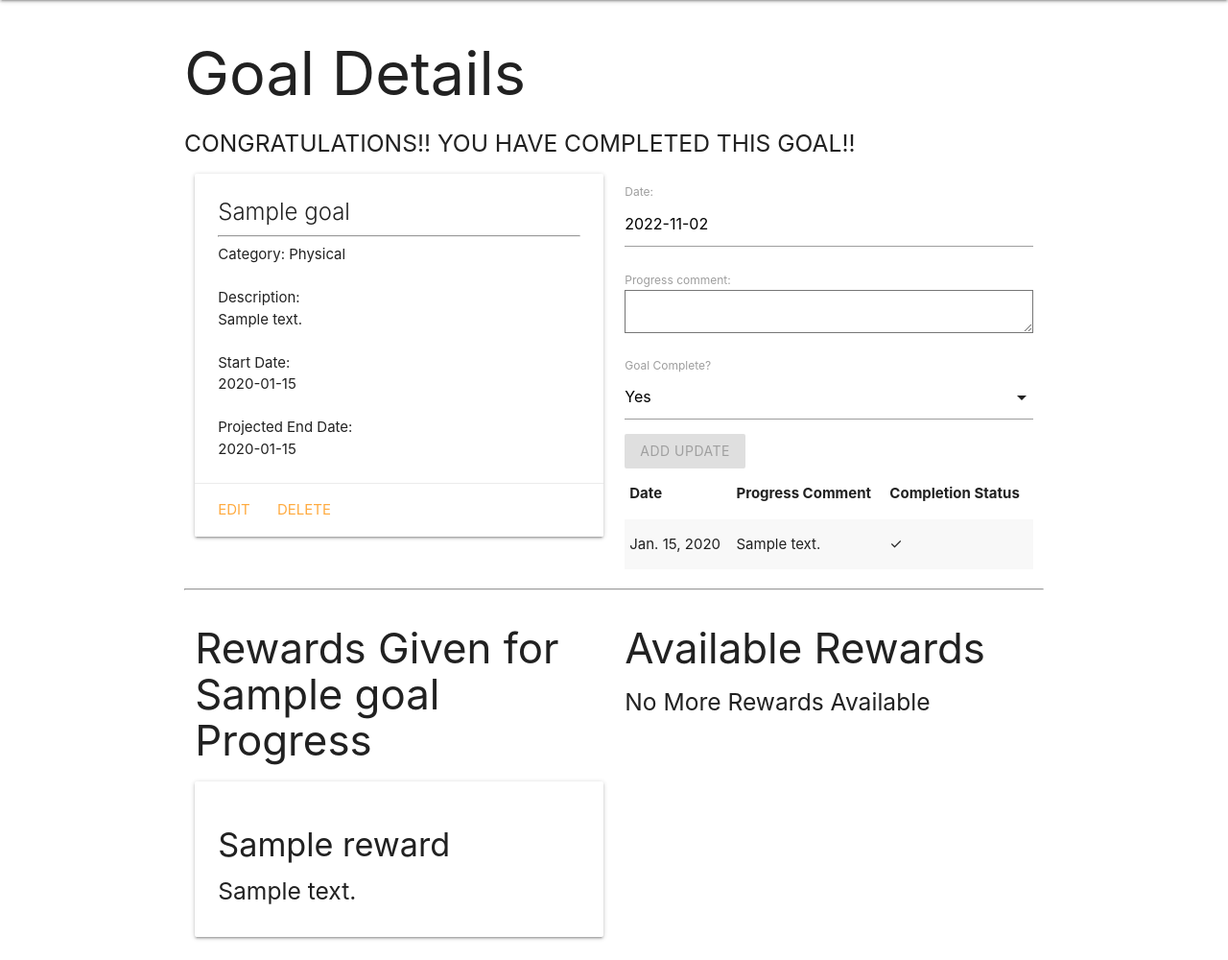
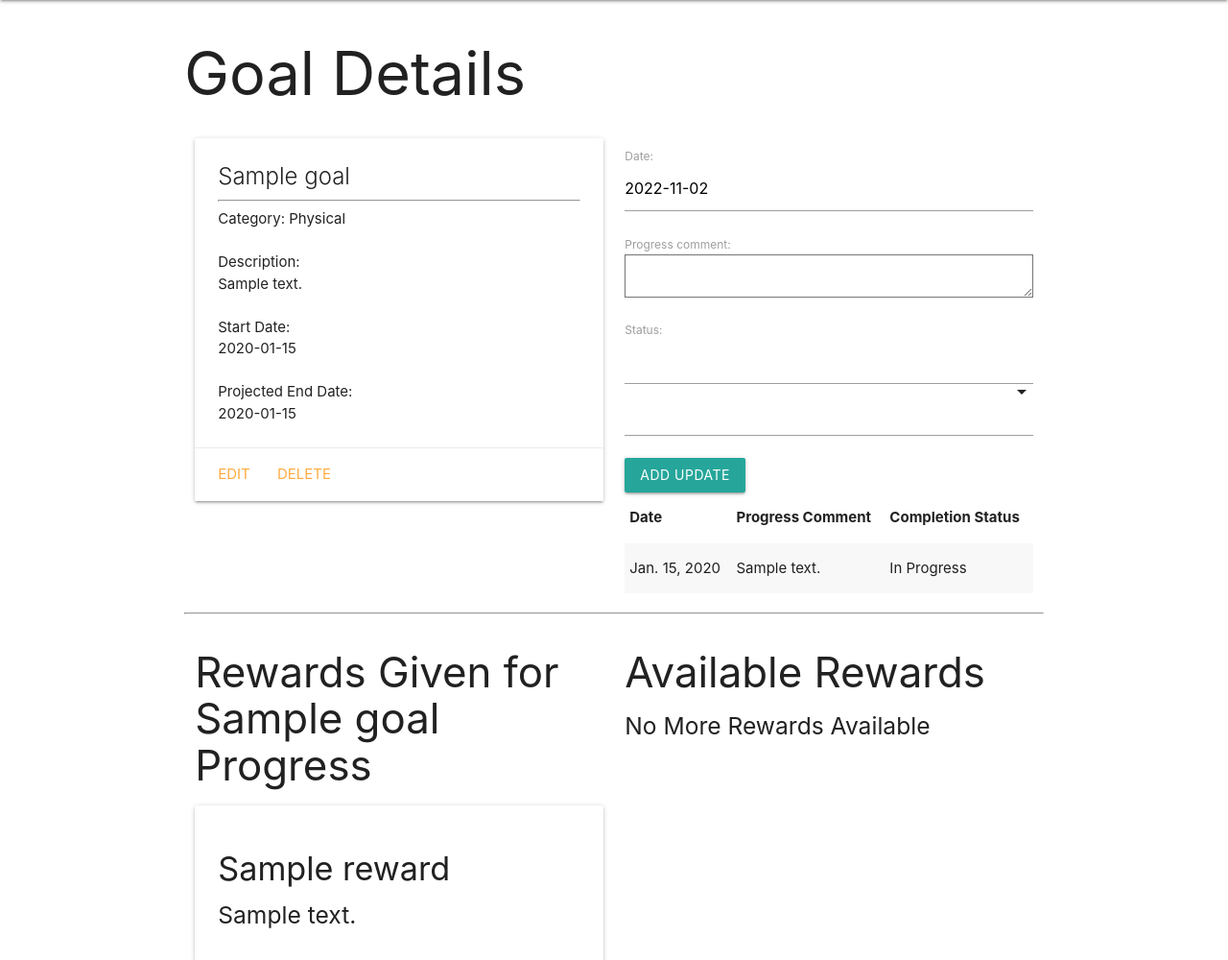
Before and after one commit to nackho/goaltracker, a Django app: page /goals/1/ in a window 1280 px wide. Shown: the part 64-1064 px from the top of the page at 96% size. Run offline with Django 4.2, Linux system fonts and the light colour scheme; a user stored in the database is signed in; tables that the repository leaves empty hold one stand-in row (values such as "Sample post").

Commit message:
adds goal is complete functionality

```diff
--- a/main_app/forms.py
+++ b/main_app/forms.py
@@ -1,3 +1,4 @@
+from urllib import request
 from django import forms
 from django.forms import ModelForm
 from .models import Update
@@ -42,15 +43,7 @@ class UserForm(UserCreationForm):
         )
         return user
 
-TRUE_FALSE_CHOICES = (
-    (True, 'Yes'),
-    (False, 'No')
-)
-
 class UpdateForm(ModelForm):
     class Meta:
         model = Update
-        fields = ['date', 'progress_comment', 'complete_status']
-        widgets = {
-            'complete_status': forms.Select(choices=TRUE_FALSE_CHOICES)
-        }
+        fields = ['date', 'progress_comment', 'status']
--- a/main_app/models.py
+++ b/main_app/models.py
@@ -1,8 +1,11 @@
+from email.policy import default
 from random import choices
 from tkinter import Widget
 from django.db import models
 from django.contrib.auth.models import User
 from django.urls import reverse
+from model_utils.fields import MonitorField, StatusField
+from model_utils import Choices
 
 
 CATEGORIES = (
@@ -24,6 +27,7 @@ class Reward(models.Model):
     def get_absolute_url(self):
         return reverse('rewards_detail', kwargs={'pk': self.id})
 
+
 class Goal(models.Model):
     name = models.CharField(max_length=100)
     category = models.CharField(
@@ -43,14 +47,15 @@ class Goal(models.Model):
     def get_absolute_url(self):
         return reverse('detail', kwargs={'goal_id': self.id})
 
+    def is_complete(self):
+        return self.update_set.filter(status = 'Complete')
+
+
 class Update(models.Model):
     date = models.DateField()
     progress_comment = models.TextField(max_length=250)
-    complete_status = models.BooleanField(
-        verbose_name=("Goal Complete?"),
-        # default=False,
-        # blank= True,
-        )
+    STATUS = Choices('In Progress', 'Complete')
+    status = StatusField()
     goal = models.ForeignKey(
         Goal,
         on_delete=models.CASCADE
--- a/main_app/templates/goals/detail.html
+++ b/main_app/templates/goals/detail.html
@@ -4,7 +4,7 @@
 <h1>Goal Details</h1>
 
 <h5>
-  {% if update.complete_status == true %}
+  {% if goal.is_complete %}
     CONGRATULATIONS!! YOU HAVE COMPLETED THIS GOAL!!
   {% endif %}
 </h5>
@@ -33,7 +33,11 @@
     <form action="{% url 'add_update' goal.id %}" method="POST">
       {% csrf_token %}
       {{ update_form.as_p }}
-      <input type="submit" class="btn" value="Add Update" disabled="disabled">
+      {% if goal.is_complete %}
+        <input type="submit" class="btn" value="Add Update" disabled="disabled">
+      {% else %}
+        <input type="submit" class="btn" value="Add Update">
+      {% endif %}
     </form>
     <table class="striped">
       <thead>
@@ -48,10 +52,10 @@
           <tr>
             <td>{{update.date}}</td>
             <td>{{update.progress_comment}}</td>
-            {% if update.complete_status == True %}
-              <td>✓</td>
+            {% if goal.is_complete %}
+              <td>{{ update.status }}</td>
             {% else %}
-              <td>-</td>
+              <td>In Progress</td>
             {% endif %}
           </tr>
         {% endfor %}
@@ -113,7 +117,7 @@
     autoClose: true
   });
 
-  const selectEl = document.getElementById('id_complete_status');
+  const selectEl = document.getElementById('id_status');
   M.FormSelect.init(selectEl);
 </script>
 {% endblock %}
--- a/main_app/views.py
+++ b/main_app/views.py
@@ -93,9 +93,3 @@ def signup(request):
   form = UserForm()
   context = {'form': form, 'error_message': error_message}
   return render(request, 'registration/signup.html', context)
-
-# def goals_complete(request, pk):
-#   goal = Goal.objects.get(pk=pk)
-#   goal.is_done = True
-#   goal.save()
-#   return redirect('index')
```
Also changed, not shown: main_app/migrations/0002_reward_alter_goal_category_update_goal_rewards.py, main_app/migrations/0003_alter_goal_category.py (deleted), main_app/migrations/0003_goal_completed_at_goal_status_update_complete_status.py (added), main_app/migrations/0004_remove_goal_completed_at_remove_goal_status_and_more.py (added), main_app/migrations/0004_rename_updating_update.py (deleted), main_app/migrations/0005_reward_alter_update_options_alter_goal_category_and_more.py (deleted), main_app/migrations/0006_goal_complete_status.py (deleted), main_app/migrations/0007_remove_goal_complete_status_update_complete_status.py (deleted), main_app/migrations/0008_alter_update_complete_status.py (deleted), main_app/migrations/0009_alter_update_complete_status.py (deleted).
